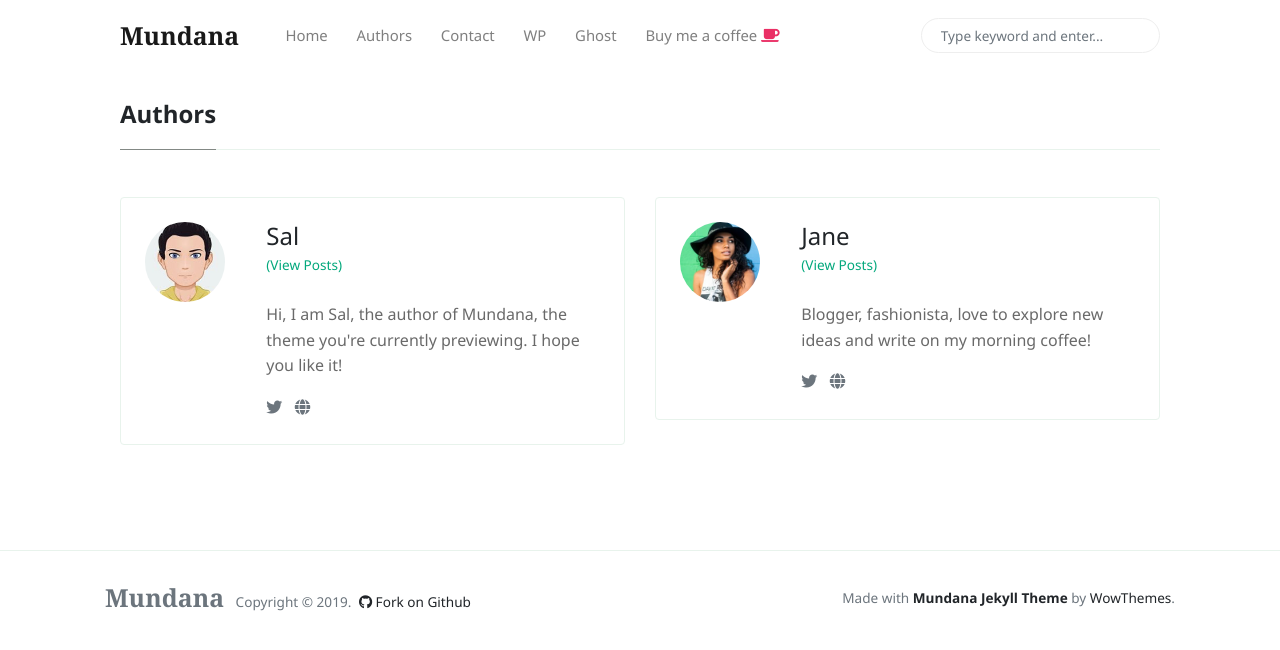
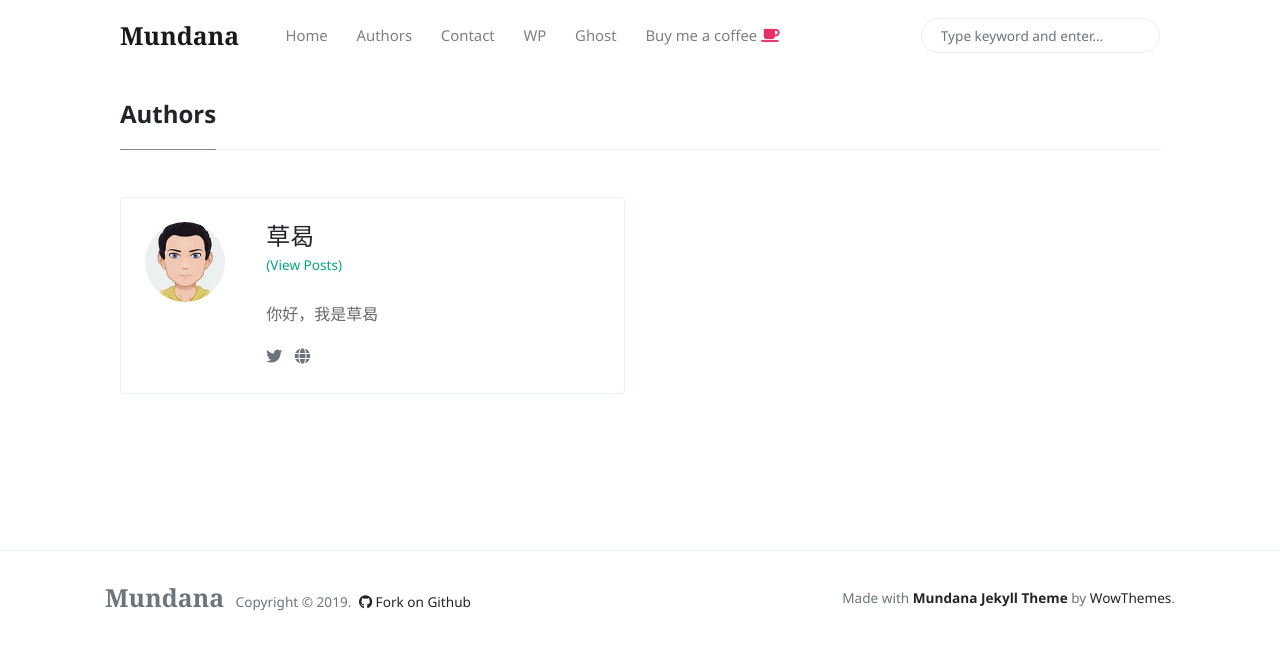
Before and after one commit to geyuxi/geyuxi.github.io, a Jekyll site: the page built from _pages/authors-list.html, in a window 1280 px wide. Shown: the top 650 px of the page. Built offline with Jekyll 4.4.1, drawn with Linux system fonts in a browser that asks for light colours; nearby versions of some CDN libraries.

Commit message:
Update _config.yml

```diff
--- a/_config.yml
+++ b/_config.yml
@@ -20,20 +20,12 @@
 
 authors:
     sal:
-      name:           Sal
-      site:           https://www.wowthemes.net
+      name:           草曷
+      site:           https://www.ohu.me
       avatar:         /assets/images/avatar1.jpg
-      bio:            "Hi, I am Sal, the author of Mundana, the theme you're currently previewing. I hope you like it!"
-      email:          wowthemesnet@gmail.com
-      twitter:        https://twitter.com/wowthemesnet
-
-    jane:
-      name:           Jane
-      site:           https://www.wowthemes.net
-      avatar:         /assets/images/avatar2.jpg
-      bio:            "Blogger, fashionista, love to explore new ideas and write on my morning coffee!"
-      email:          fakemail@gmail.com
-      twitter:        https://twitter.com/wowthemesnet
+      bio:            "你好，我是草曷"
+      email:          geyuxi@t.shu.edu.cn
+      #twitter:        https://twitter.com/wowthemesnet
 
 # Defaults
 defaults:
```
